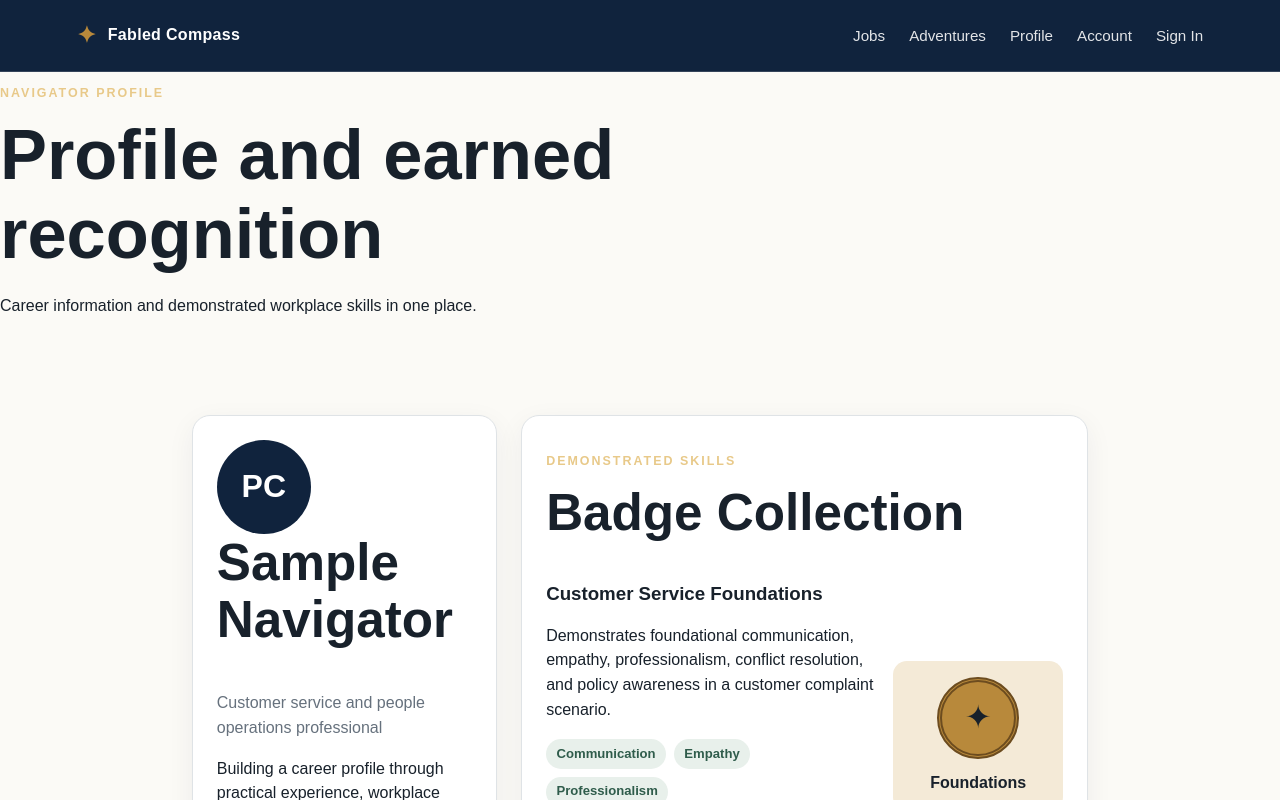
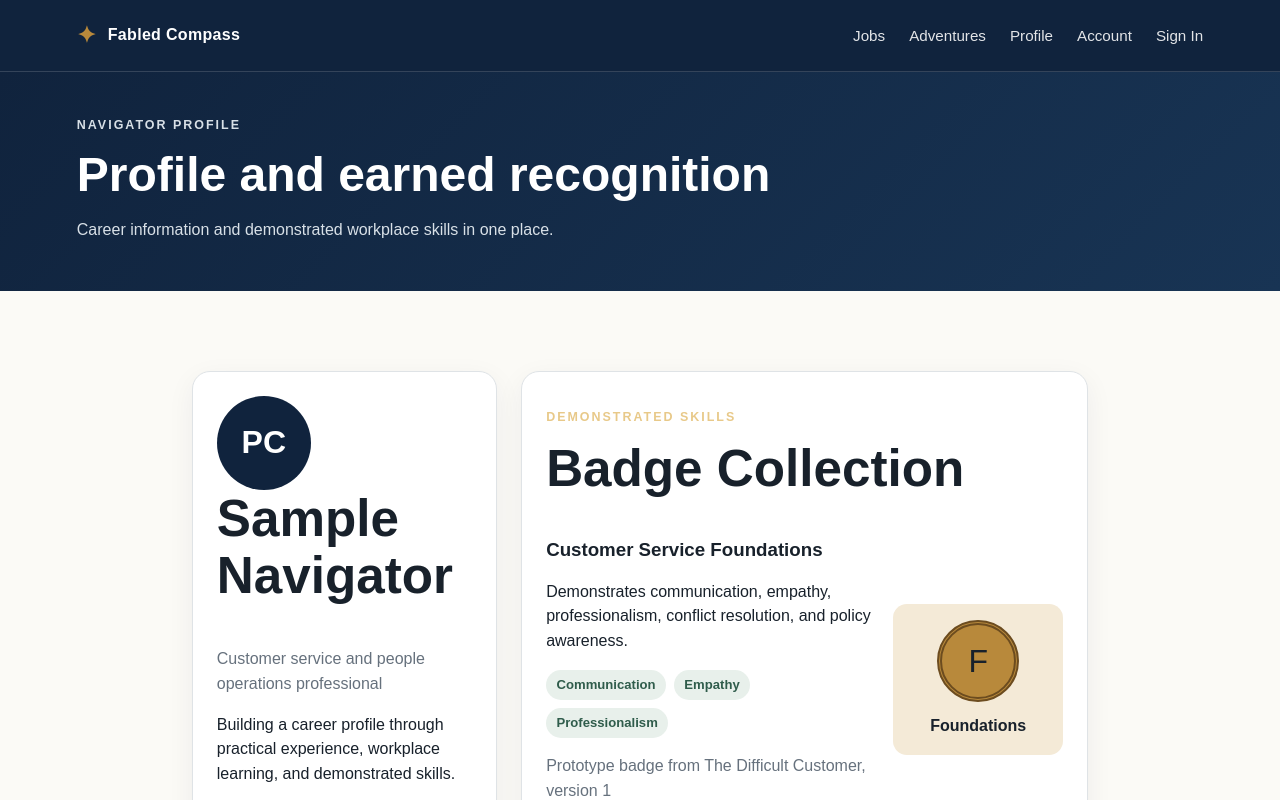
Before and after one commit to WykedSamurai/FabledCompass, a Next.js app: page /profile in a window 1280 px wide. Shown: the top 800 px of the page. Built offline with nearby package versions, Linux system fonts and the light colour scheme.

Commit message:
Compact profile header

```diff
--- a/app/profile/page.tsx
+++ b/app/profile/page.tsx
@@ -1,12 +1,11 @@
 export default function ProfilePage() {
   return (
     <>
-      <section className="profile-hero">
+      <section className="page-hero" style={{ padding: "2rem 6vw" }}>
         <p className="eyebrow">Navigator Profile</p>
-        <h1>Profile and earned recognition</h1>
+        <h1 style={{ fontSize: "3rem", marginBottom: ".5rem" }}>Profile and earned recognition</h1>
         <p>Career information and demonstrated workplace skills in one place.</p>
       </section>
-
       <section className="section section-narrow">
         <div className="profile-grid">
           <aside className="card">
@@ -15,30 +14,27 @@ export default function ProfilePage() {
             <p className="muted">Customer service and people operations professional</p>
             <p>Building a career profile through practical experience, workplace learning, and demonstrated skills.</p>
           </aside>
-
-          <div>
           <article className="card">
             <p className="eyebrow">Demonstrated Skills</p>
             <h2>Badge Collection</h2>
             <div className="adventure-card">
               <div>
                 <h3>Customer Service Foundations</h3>
-                  <p>Demonstrates foundational communication, empathy, professionalism, conflict resolution, and policy awareness in a customer complaint scenario.</p>
+                <p>Demonstrates communication, empathy, professionalism, conflict resolution, and policy awareness.</p>
                 <div className="tag-row">
                   <span className="tag">Communication</span>
                   <span className="tag">Empathy</span>
                   <span className="tag">Professionalism</span>
                 </div>
-                  <p className="muted">Prototype badge · Source: The Difficult Customer · Version 1</p>
+                <p className="muted">Prototype badge from The Difficult Customer, version 1</p>
               </div>
               <div className="badge-preview">
-                  <div className="badge-seal">✦</div>
+                <div className="badge-seal">F</div>
                 <strong>Foundations</strong>
               </div>
             </div>
           </article>
         </div>
-        </div>
       </section>
     </>
   );
```
Lines whose indentation alone changed are shown as unchanged.
